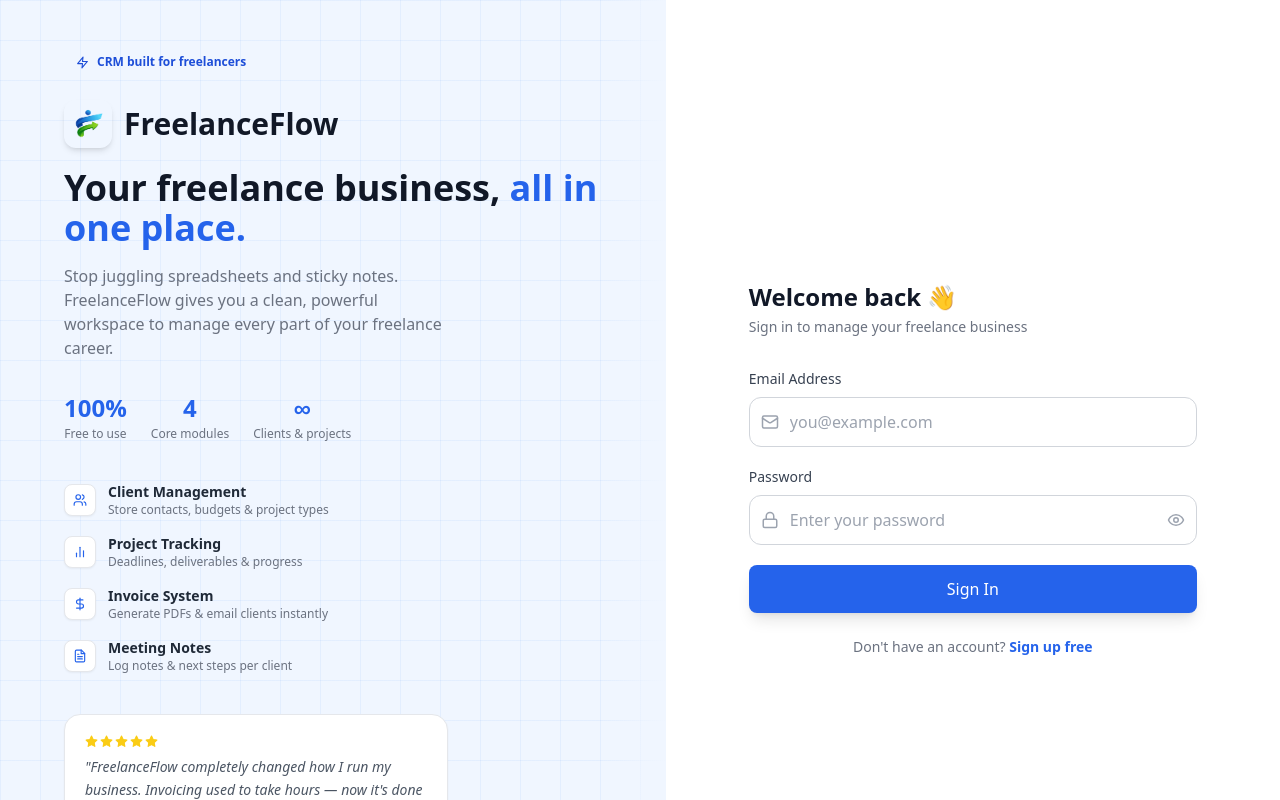
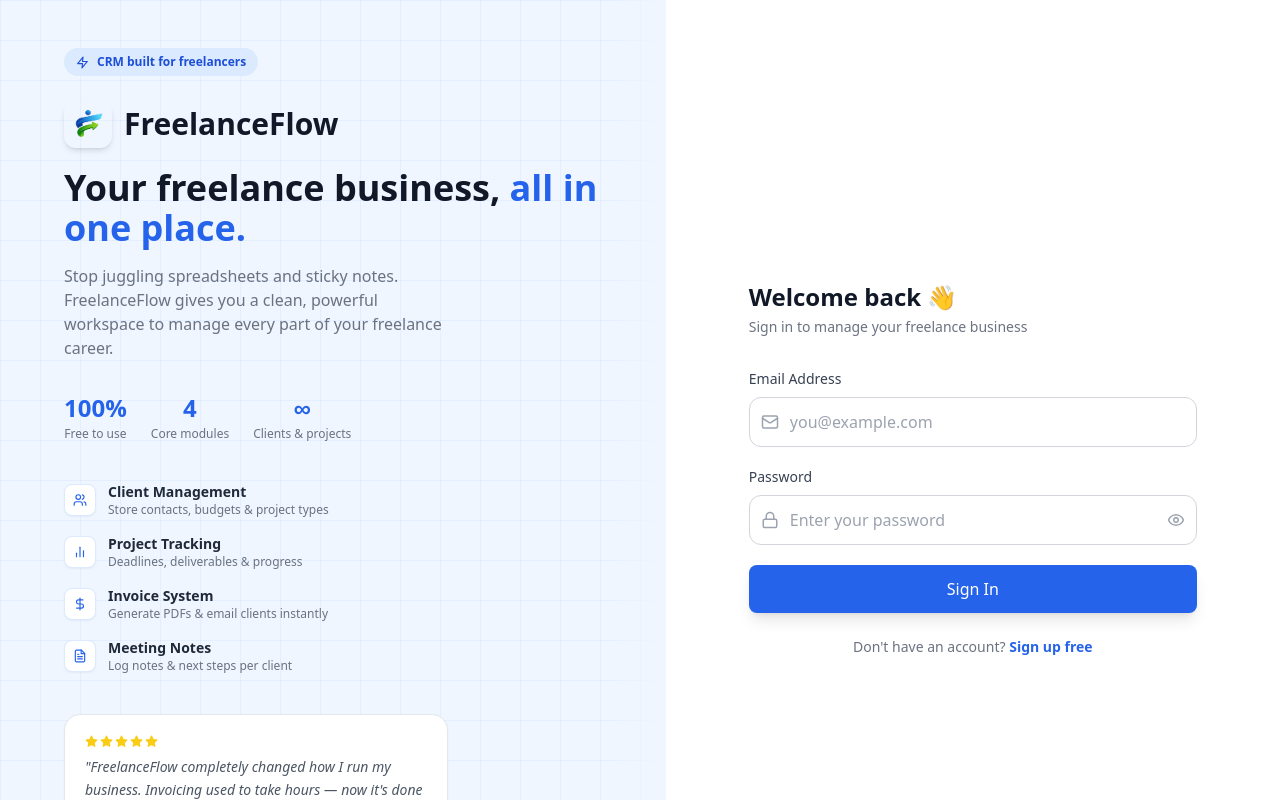
Before and after one commit to KumarSuraj07/FreelanceFlow, a React (Vite) app in the folder frontend/: page /login in a window 1280 px wide. Shown: the top 800 px of the page. Built offline with nearby package versions, Linux system fonts and the light colour scheme.

Commit message:
update color

```diff
--- a/frontend/tailwind.config.js
+++ b/frontend/tailwind.config.js
@@ -9,10 +9,12 @@ export default {
     extend: {
       colors: {
         primary: {
-          50:  'var(--color-primary-50)',
-          500: 'var(--color-primary-500)',
-          600: 'var(--color-primary-600)',
-          700: 'var(--color-primary-700)',
+          50:  '#eff6ff',
+          100: '#dbeafe',
+          400: '#60a5fa',
+          500: '#3b82f6',
+          600: '#2563eb',
+          700: '#1d4ed8',
           800: '#1e40af',
         }
       },
```
